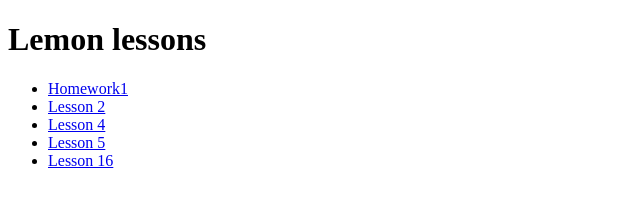
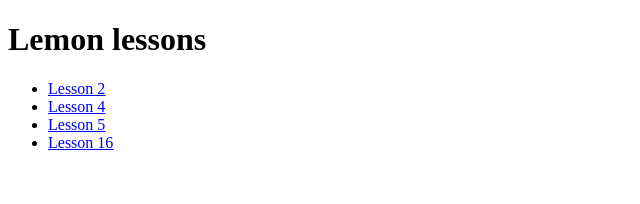
Before and after one commit to EkaterinaKurashova/EkaterinaKurashova.github.io, a plain HTML site: page index.html in a window 1280 px wide. Shown: the whole page, without its empty margins (0-640 px from the left). Drawn offline with Linux system fonts and the light colour scheme.

Commit message:
Modified main page

```diff
--- a/index.html
+++ b/index.html
@@ -10,7 +10,6 @@
 <body>
 	<h1>Lemon lessons</h1>
 	<ul>
-		<li><a href="homwork1/index.html">Homework1</a></li>
 		<li><a href="lesson2/index.html">Lesson 2</a></li>
 		<li><a href="lesson4/index.html">Lesson 4</a></li>
 		<li><a href="lesson5/index.html">Lesson 5</a></li>
```
